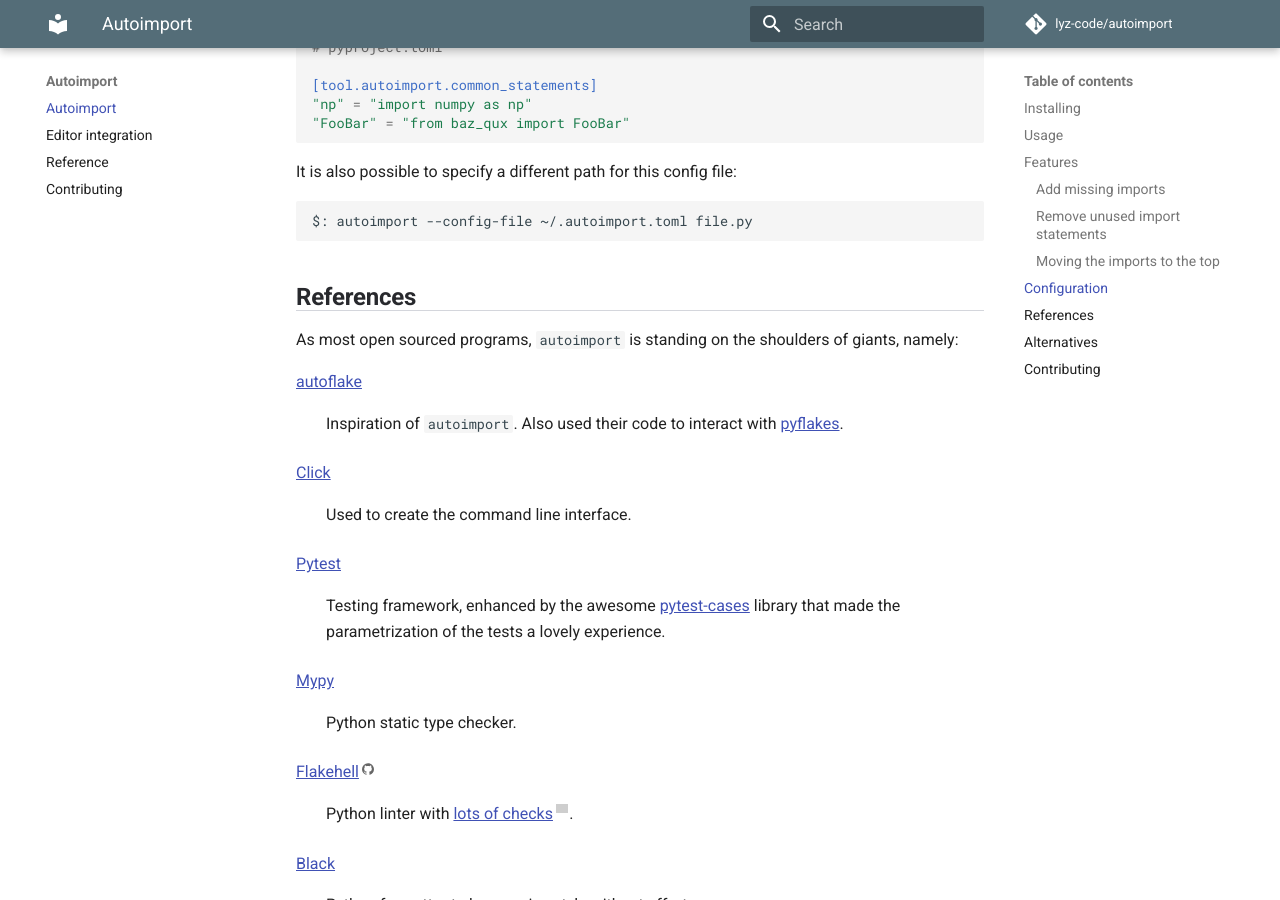
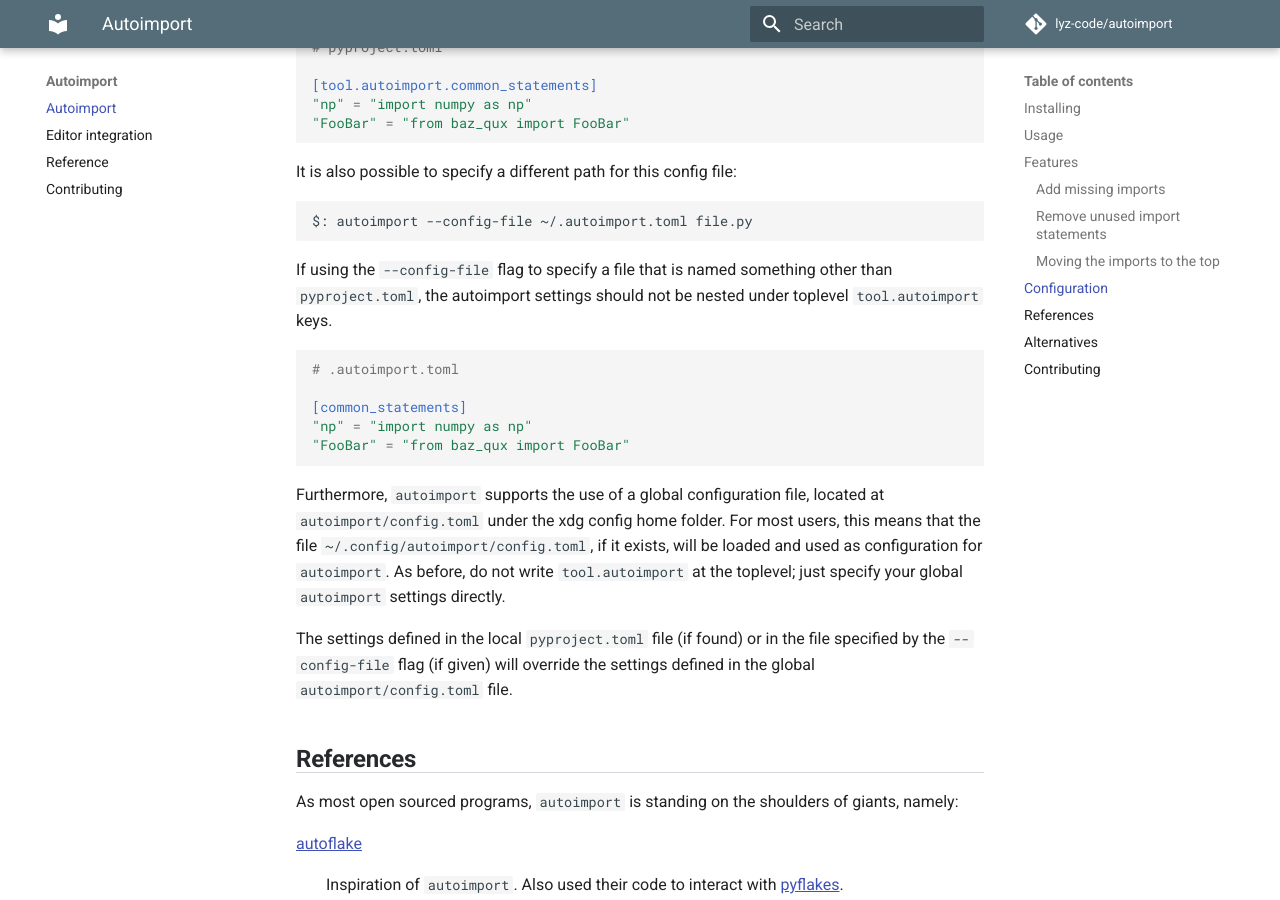
Before and after one commit to lyz-code/autoimport, an MkDocs documentation site: the page built from docs/index.md, in a window 1280 px wide and 900 px high, scrolled down 3280 px. Built offline with MkDocs 1.6.1 and Material for MkDocs 9.7.7, drawn with Linux system fonts in a browser that asks for light colours; comment, search, counter and statistics services are not loaded; grey boxes are pictures that could not be loaded.

Commit message:
update docs

````diff
--- a/docs/index.md
+++ b/docs/index.md
@@ -168,6 +168,29 @@
 $: autoimport --config-file ~/.autoimport.toml file.py
 ```
 
+If using the `--config-file` flag to specify a file that is named
+something other than `pyproject.toml`, the autoimport settings
+should not be nested under toplevel `tool.autoimport` keys.
+
+```toml
+# .autoimport.toml
+
+[common_statements]
+"np" = "import numpy as np"
+"FooBar" = "from baz_qux import FooBar"
+```
+
+Furthermore, `autoimport` supports the use of a global configuration file,
+located at `autoimport/config.toml` under the xdg config home folder. For most
+users, this means that the file `~/.config/autoimport/config.toml`, if it
+exists, will be loaded and used as configuration for `autoimport`. As before,
+do not write `tool.autoimport` at the toplevel; just specify your global
+`autoimport` settings directly.
+
+The settings defined in the local `pyproject.toml` file (if found) or in the
+file specified by the `--config-file` flag (if given) will override the
+settings defined in the global `autoimport/config.toml` file.
+
 
 # References
 
````
